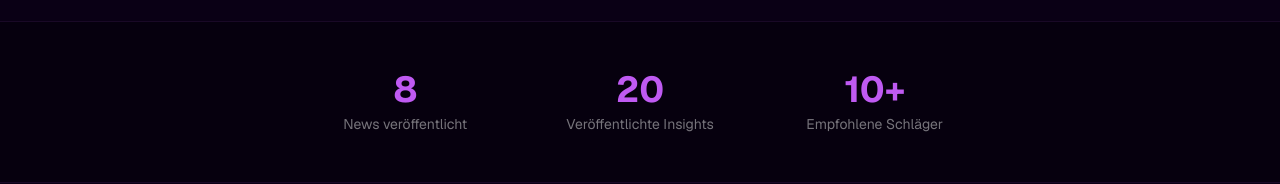
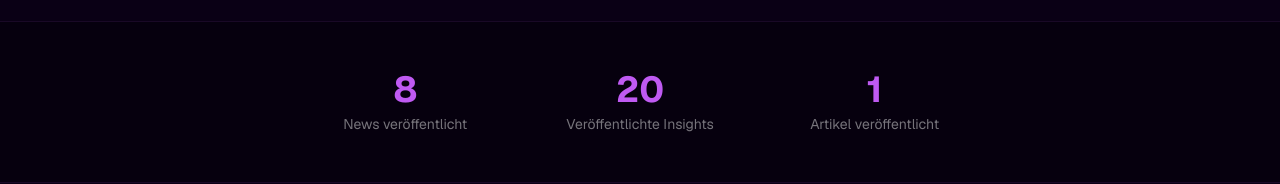
Before and after one commit to dmytrogalakhov/tennismind-web, a Next.js app: page /de in a window 1280 px wide. Shown: the part 760-944 px from the top of the page. Built offline with nearby package versions, Linux system fonts and the light colour scheme.

Commit message:
Changed the rackets recommended to articles written in the hero bar

```diff
--- a/app/[lang]/page.tsx
+++ b/app/[lang]/page.tsx
@@ -1,5 +1,6 @@
 import Link from "next/link";
 import { getAllFeedCards } from "@/lib/feed";
+import { getAllArticles } from "@/lib/articles";
 import { getDictionary, hasLocale } from "./dictionaries";
 import { notFound } from "next/navigation";
 
@@ -23,11 +24,12 @@ export default async function HomePage({
   const newsCards = allFeedCards.filter((c) => c.type === "news").slice(0, 3);
   const insightsCount = allFeedCards.filter((c) => c.type !== "news").length;
   const newsCount = allFeedCards.filter((c) => c.type === "news").length;
+  const articlesCount = getAllArticles().length;
 
   const stats = [
     { value: String(newsCount), label: t.stats_news_published },
     { value: String(insightsCount), label: t.stats_insights_published },
-    { value: "10+", label: t.stats_rackets_recommended },
+    { value: String(articlesCount), label: t.stats_articles_published },
   ];
 
   const features = [
--- a/dictionaries/de.json
+++ b/dictionaries/de.json
@@ -20,7 +20,7 @@
     "stats_match_analyses": "Match-Analysen",
     "stats_news_published": "News veröffentlicht",
     "stats_insights_published": "Veröffentlichte Insights",
-    "stats_rackets_recommended": "Empfohlene Schläger",
+    "stats_articles_published": "Artikel veröffentlicht",
     "features_heading": "Von Tennis-Liebhabern für Tennis-Liebhaber",
     "features_sub": "Die Tools, die den Unterschied machen.",
     "coming_soon": "Bald verfügbar",
--- a/dictionaries/en.json
+++ b/dictionaries/en.json
@@ -20,7 +20,7 @@
     "stats_match_analyses": "Match Analyses",
     "stats_news_published": "News Published",
     "stats_insights_published": "Insights Published",
-    "stats_rackets_recommended": "Rackets Recommended",
+    "stats_articles_published": "Articles Published",
     "features_heading": "Built for tennis lovers, by tennis lovers",
     "features_sub": "The tools that make the difference.",
     "coming_soon": "Coming soon",
--- a/dictionaries/uk.json
+++ b/dictionaries/uk.json
@@ -20,7 +20,7 @@
     "stats_match_analyses": "Аналізи матчів",
     "stats_news_published": "Новин опубліковано",
     "stats_insights_published": "Інсайтів опубліковано",
-    "stats_rackets_recommended": "Рекомендовано ракеток",
+    "stats_articles_published": "Статей опубліковано",
     "features_heading": "Від любителів тенісу — для любителів тенісу",
     "features_sub": "Інструменти, що мають значення.",
     "coming_soon": "Незабаром",
```
